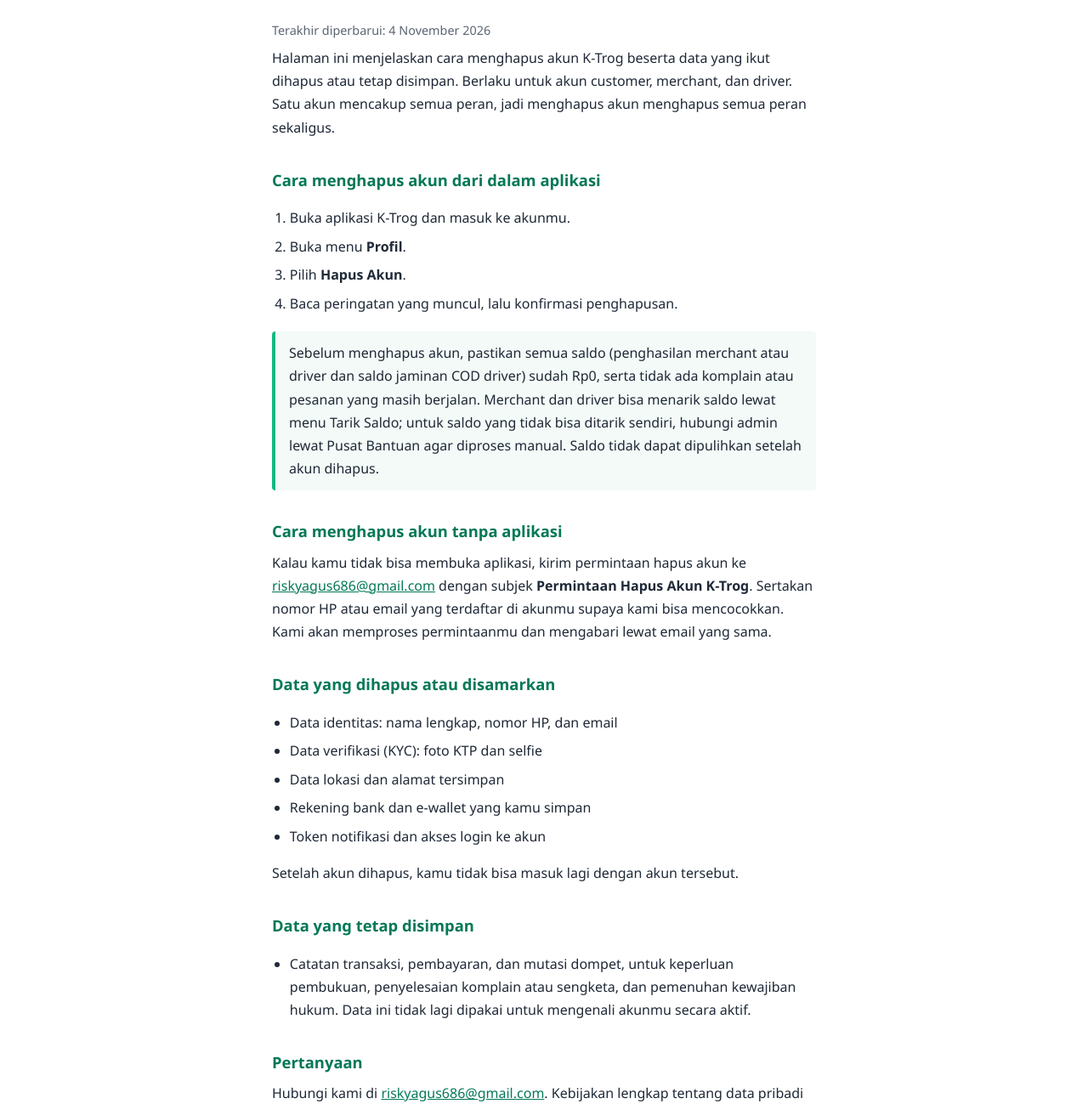
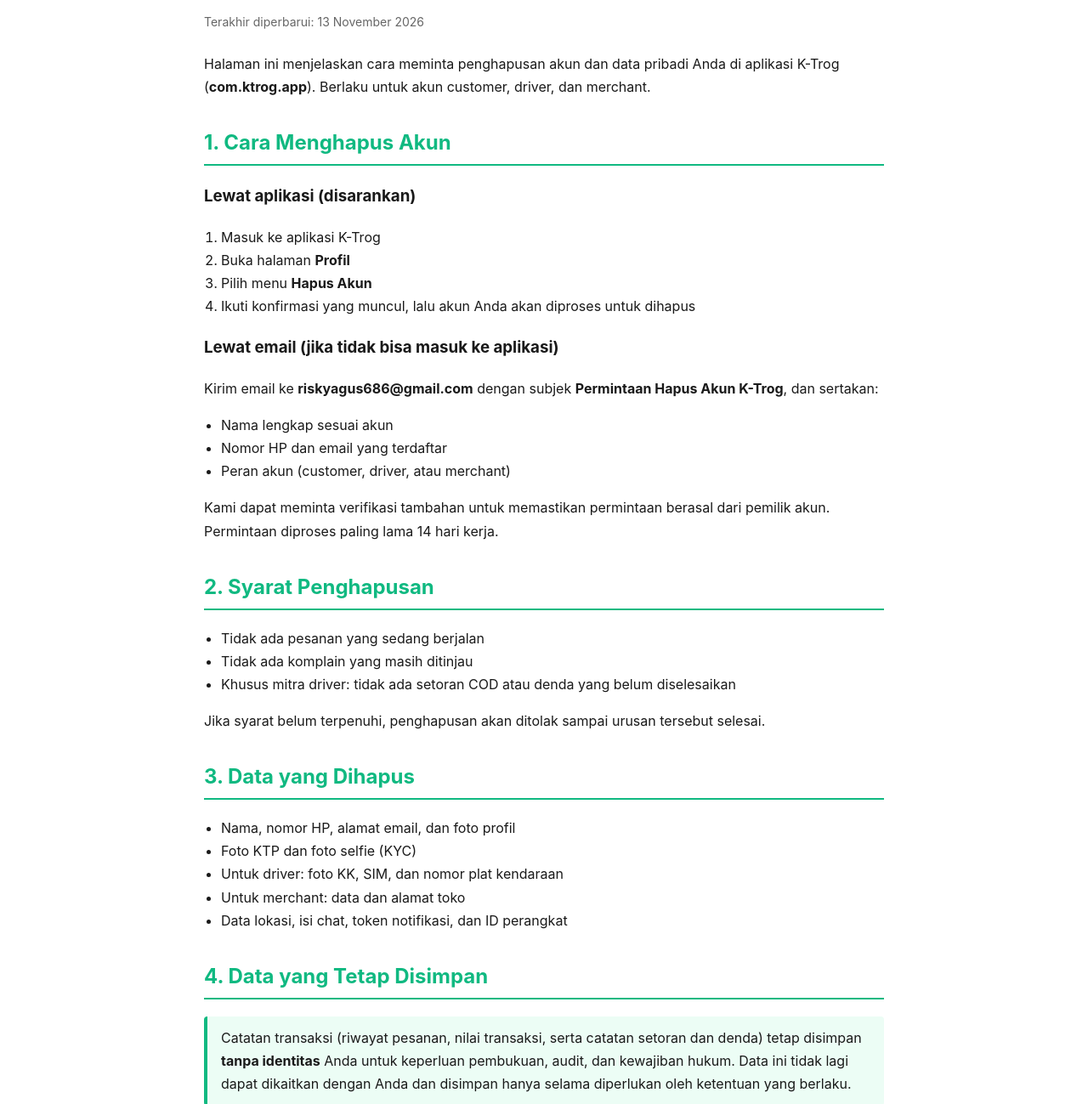
Before and after one commit to riskyagus686-pixel/ktrog-legal, a plain HTML site: page hapus-akun.html in a window 1280 px wide. Shown: the part 107-1406 px from the top of the page at 85% size. Drawn offline with Linux system fonts and the light colour scheme.

Commit message:
Update kebijakan privasi dan hapus akun sesuai COD

```diff
--- a/hapus-akun.html
+++ b/hapus-akun.html
@@ -2,98 +2,74 @@
 <html lang="id">
 <head>
 <meta charset="UTF-8">
-<meta name="viewport" content="width=device-width, initial-scale=1">
-<title>Hapus Akun K-Trog</title>
+<meta name="viewport" content="width=device-width, initial-scale=1.0">
+<title>Hapus Akun - K-Trog</title>
 <style>
-  :root {
-    --bg: #ffffff;
-    --text: #1f2937;
-    --muted: #5b6472;
-    --accent: #10b981;
-    --accent-dark: #047857;
-    --line: #e5e7eb;
-    --panel: #f3faf7;
-  }
-  @media (prefers-color-scheme: dark) {
-    :root {
-      --bg: #10161a;
-      --text: #e6ebef;
-      --muted: #9aa5b1;
-      --accent: #34d399;
-      --accent-dark: #6ee7b7;
-      --line: #26323a;
-      --panel: #14211d;
-    }
-  }
-  * { box-sizing: border-box; }
-  body {
-    margin: 0;
-    background: var(--bg);
-    color: var(--text);
-    font-family: "Segoe UI", system-ui, -apple-system, Roboto, Arial, sans-serif;
-    line-height: 1.7;
-    font-size: 16px;
-  }
-  header {
-    background: var(--accent);
-    color: #fff;
-    padding: 28px 20px;
-  }
-  header h1 { margin: 0; font-size: 1.5rem; max-width: 680px; margin-inline: auto; }
-  main { max-width: 680px; margin: 0 auto; padding: 28px 20px 56px; }
-  h2 { font-size: 1.15rem; margin: 2rem 0 .5rem; color: var(--accent-dark); }
-  p, li { margin: .4rem 0; }
-  ol, ul { padding-left: 1.3rem; }
-  .panel {
-    background: var(--panel);
-    border-left: 4px solid var(--accent);
-    padding: 12px 16px;
-    margin: 1.2rem 0;
-    border-radius: 4px;
-  }
-  .updated { color: var(--muted); font-size: .9rem; }
-  a { color: var(--accent-dark); }
+  body { font-family: -apple-system, Arial, sans-serif; max-width: 800px; margin: 0 auto; padding: 24px; line-height: 1.7; color: #1a1a1a; }
+  h1 { color: #10B981; }
+  h2 { color: #10B981; margin-top: 32px; border-bottom: 2px solid #10B981; padding-bottom: 4px; }
+  .updated { color: #666; font-size: 14px; margin-bottom: 24px; }
+  ul, ol { padding-left: 20px; }
+  .box { background: #ecfdf5; border-left: 4px solid #10B981; padding: 12px 16px; border-radius: 4px; }
 </style>
 </head>
 <body>
-<header>
-  <h1>Hapus Akun K-Trog</h1>
-</header>
-<main>
-  <p class="updated">Terakhir diperbarui: 4 November 2026</p>
-  <p>Halaman ini menjelaskan cara menghapus akun K-Trog beserta data yang ikut dihapus atau tetap disimpan. Berlaku untuk akun customer, merchant, dan driver. Satu akun mencakup semua peran, jadi menghapus akun menghapus semua peran sekaligus.</p>
 
-  <h2>Cara menghapus akun dari dalam aplikasi</h2>
-  <ol>
-    <li>Buka aplikasi K-Trog dan masuk ke akunmu.</li>
-    <li>Buka menu <strong>Profil</strong>.</li>
-    <li>Pilih <strong>Hapus Akun</strong>.</li>
-    <li>Baca peringatan yang muncul, lalu konfirmasi penghapusan.</li>
-  </ol>
-  <div class="panel">
-    Sebelum menghapus akun, pastikan semua saldo (penghasilan merchant atau driver dan saldo jaminan COD driver) sudah Rp0, serta tidak ada komplain atau pesanan yang masih berjalan. Merchant dan driver bisa menarik saldo lewat menu Tarik Saldo; untuk saldo yang tidak bisa ditarik sendiri, hubungi admin lewat Pusat Bantuan agar diproses manual. Saldo tidak dapat dipulihkan setelah akun dihapus.
-  </div>
+<h1>Hapus Akun K-Trog</h1>
+<p class="updated">Terakhir diperbarui: 13 November 2026</p>
 
-  <h2>Cara menghapus akun tanpa aplikasi</h2>
-  <p>Kalau kamu tidak bisa membuka aplikasi, kirim permintaan hapus akun ke <a href="mailto:riskyagus686@gmail.com?subject=Permintaan%20Hapus%20Akun%20K-Trog">riskyagus686@gmail.com</a> dengan subjek <strong>Permintaan Hapus Akun K-Trog</strong>. Sertakan nomor HP atau email yang terdaftar di akunmu supaya kami bisa mencocokkan. Kami akan memproses permintaanmu dan mengabari lewat email yang sama.</p>
+<p>Halaman ini menjelaskan cara meminta penghapusan akun dan data pribadi Anda di aplikasi K-Trog (<b>com.ktrog.app</b>). Berlaku untuk akun customer, driver, dan merchant.</p>
 
-  <h2>Data yang dihapus atau disamarkan</h2>
-  <ul>
-    <li>Data identitas: nama lengkap, nomor HP, dan email</li>
-    <li>Data verifikasi (KYC): foto KTP dan selfie</li>
-    <li>Data lokasi dan alamat tersimpan</li>
-    <li>Rekening bank dan e-wallet yang kamu simpan</li>
-    <li>Token notifikasi dan akses login ke akun</li>
-  </ul>
-  <p>Setelah akun dihapus, kamu tidak bisa masuk lagi dengan akun tersebut.</p>
+<h2>1. Cara Menghapus Akun</h2>
 
-  <h2>Data yang tetap disimpan</h2>
-  <ul>
-    <li>Catatan transaksi, pembayaran, dan mutasi dompet, untuk keperluan pembukuan, penyelesaian komplain atau sengketa, dan pemenuhan kewajiban hukum. Data ini tidak lagi dipakai untuk mengenali akunmu secara aktif.</li>
-  </ul>
+<h3>Lewat aplikasi (disarankan)</h3>
+<ol>
+  <li>Masuk ke aplikasi K-Trog</li>
+  <li>Buka halaman <b>Profil</b></li>
+  <li>Pilih menu <b>Hapus Akun</b></li>
+  <li>Ikuti konfirmasi yang muncul, lalu akun Anda akan diproses untuk dihapus</li>
+</ol>
 
-  <h2>Pertanyaan</h2>
-  <p>Hubungi kami di <a href="mailto:riskyagus686@gmail.com">riskyagus686@gmail.com</a>. Kebijakan lengkap tentang data pribadi ada di halaman <a href="./">Kebijakan Privasi K-Trog</a>.</p>
-</main>
+<h3>Lewat email (jika tidak bisa masuk ke aplikasi)</h3>
+<p>Kirim email ke <b>riskyagus686@gmail.com</b> dengan subjek <b>Permintaan Hapus Akun K-Trog</b>, dan sertakan:</p>
+<ul>
+  <li>Nama lengkap sesuai akun</li>
+  <li>Nomor HP dan email yang terdaftar</li>
+  <li>Peran akun (customer, driver, atau merchant)</li>
+</ul>
+<p>Kami dapat meminta verifikasi tambahan untuk memastikan permintaan berasal dari pemilik akun. Permintaan diproses paling lama 14 hari kerja.</p>
+
+<h2>2. Syarat Penghapusan</h2>
+<ul>
+  <li>Tidak ada pesanan yang sedang berjalan</li>
+  <li>Tidak ada komplain yang masih ditinjau</li>
+  <li>Khusus mitra driver: tidak ada setoran COD atau denda yang belum diselesaikan</li>
+</ul>
+<p>Jika syarat belum terpenuhi, penghapusan akan ditolak sampai urusan tersebut selesai.</p>
+
+<h2>3. Data yang Dihapus</h2>
+<ul>
+  <li>Nama, nomor HP, alamat email, dan foto profil</li>
+  <li>Foto KTP dan foto selfie (KYC)</li>
+  <li>Untuk driver: foto KK, SIM, dan nomor plat kendaraan</li>
+  <li>Untuk merchant: data dan alamat toko</li>
+  <li>Data lokasi, isi chat, token notifikasi, dan ID perangkat</li>
+</ul>
+
+<h2>4. Data yang Tetap Disimpan</h2>
+<div class="box">
+  <p style="margin:0;">Catatan transaksi (riwayat pesanan, nilai transaksi, serta catatan setoran dan denda) tetap disimpan <b>tanpa identitas</b> Anda untuk keperluan pembukuan, audit, dan kewajiban hukum. Data ini tidak lagi dapat dikaitkan dengan Anda dan disimpan hanya selama diperlukan oleh ketentuan yang berlaku.</p>
+</div>
+
+<h2>5. Penting Diketahui</h2>
+<ul>
+  <li>Penghapusan bersifat permanen dan tidak dapat dibatalkan</li>
+  <li>Anda dapat mendaftar kembali di kemudian hari, tetapi sebagai akun baru dengan verifikasi KYC ulang</li>
+</ul>
+
+<h2>6. Kontak</h2>
+<p>Pertanyaan seputar penghapusan akun dan data pribadi: <b>riskyagus686@gmail.com</b></p>
+<p>Lihat juga <a href="index.html">Kebijakan Privasi & Syarat Ketentuan K-Trog</a>.</p>
+
 </body>
 </html>
```
Also changed, not shown: index.html (+13 -12 lines).
